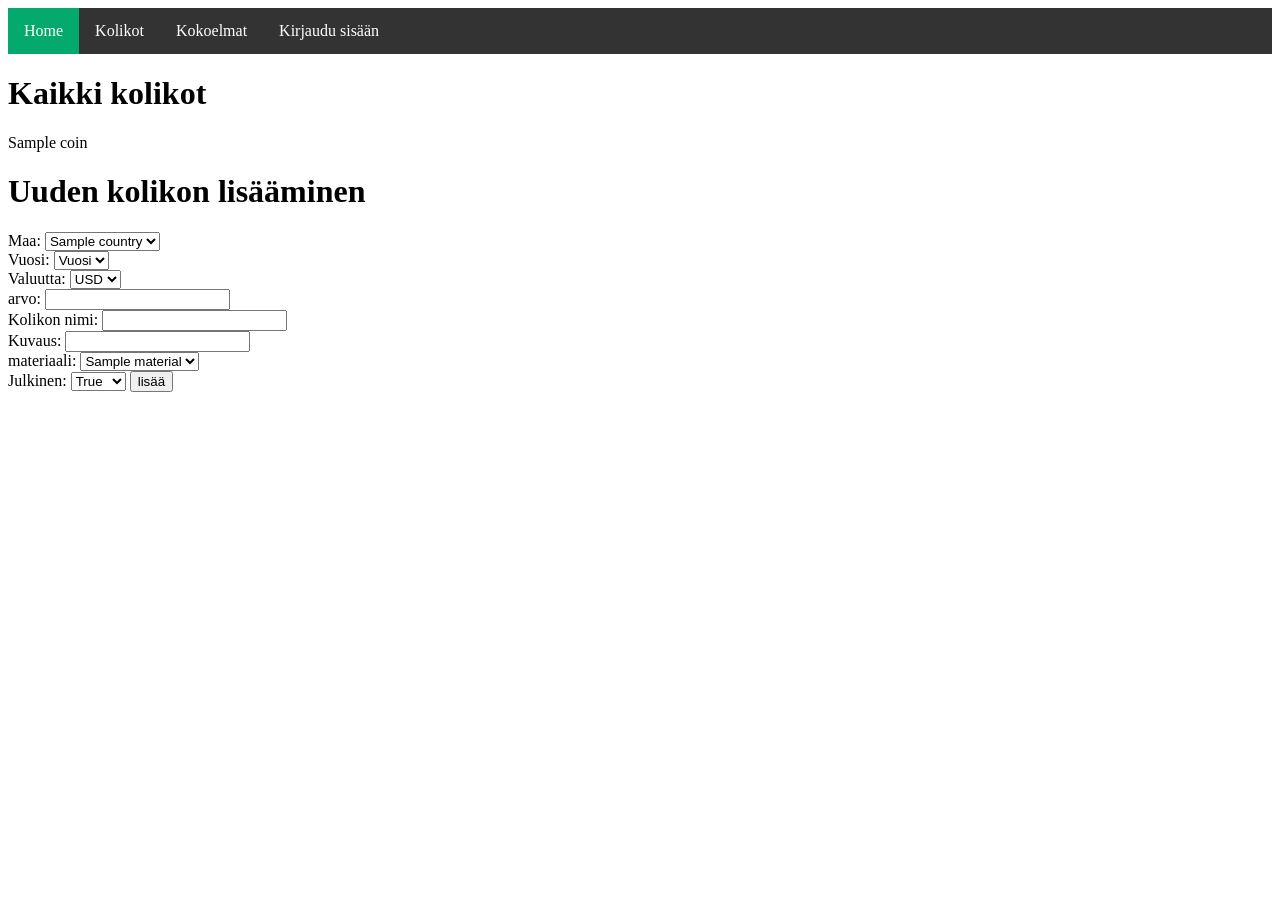
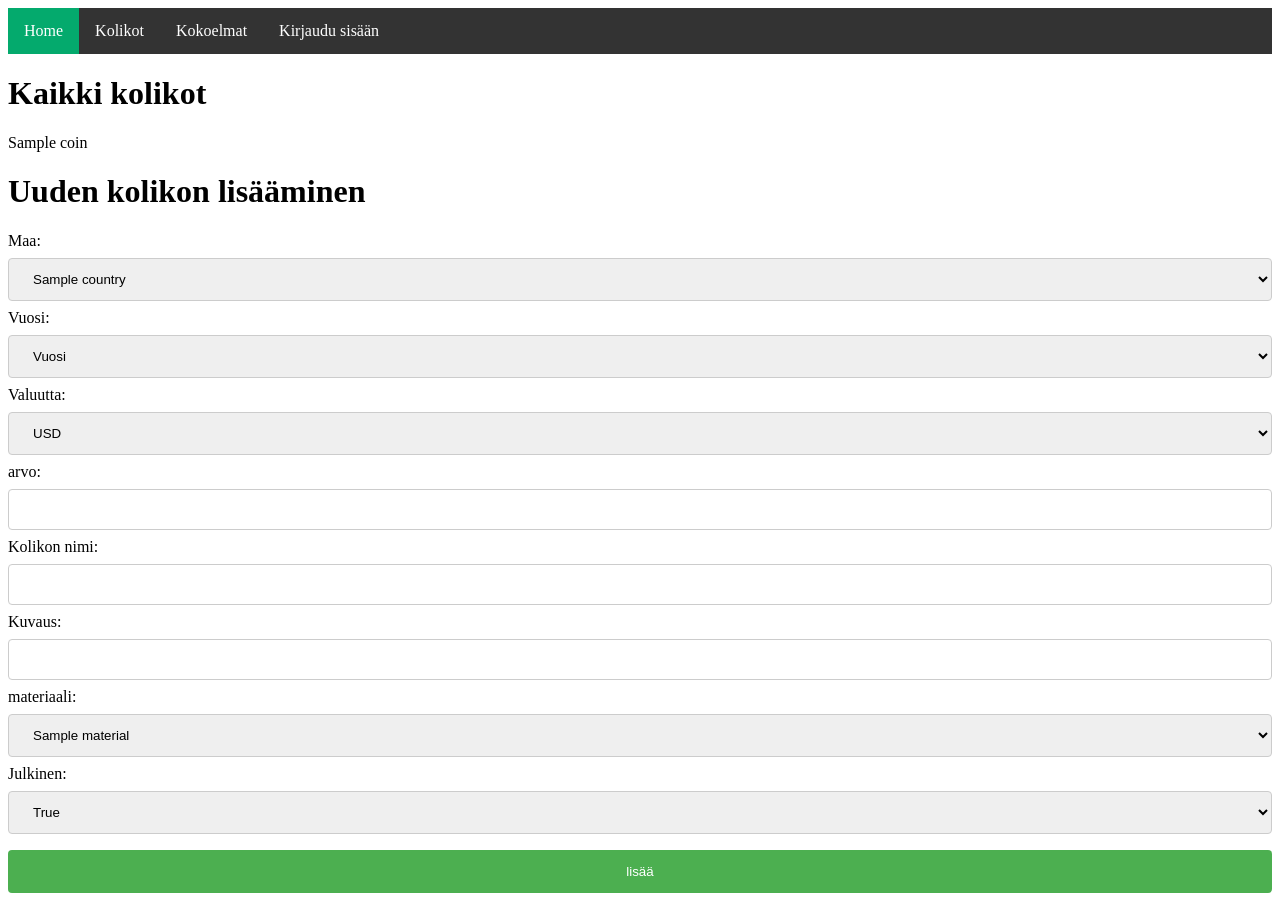
Before and after one commit to Shmuli02/tsoha-collecting, a Flask app: template templates/admin_coin.html in a window 1280 px wide. Before the commit the page ends 392 px from the top, so only its background shows below. Run offline with Flask 2, Linux system fonts and the light colour scheme; the template is opened without the code that fills it: most values are stand-ins (such as "Sample title", 1, 10 or a date in 2020).

Commit message:
new coin form layout

```diff
--- a/templates/admin-layout.html
+++ b/templates/admin-layout.html
@@ -28,13 +28,43 @@ li a:hover:not(.active) {
 .active {
   background-color: #04AA6D;
 }
+input[type=text], select {
+  width: 100%;
+  padding: 12px 20px;
+  margin: 8px 0;
+  display: inline-block;
+  border: 1px solid #ccc;
+  border-radius: 4px;
+  box-sizing: border-box;
+}
+
+input[type=submit] {
+  width: 100%;
+  background-color: #4CAF50;
+  color: white;
+  padding: 14px 20px;
+  margin: 8px 0;
+  border: none;
+  border-radius: 4px;
+  cursor: pointer;
+}
+
+input[type=submit]:hover {
+  background-color: #45a049;
+}
+
+div {
+  border-radius: 5px;
+  background-color: #f2f2f2;
+  padding: 20px;
+}
 </style>
 </head>
 <body>
 
 <ul>
   <li><a class="active" href="/">Home</a></li>
-  <li><a href="#Kolikot">Kolikot</a></li>
+  <li><a href="/admin/coin">Kolikot</a></li>
   <li><a href="#Kokoelmat">Kokoelmat</a></li>
   {% if session.username %}
   <li><a href="/logout">Kirjaudu ulos</a></li>
```
